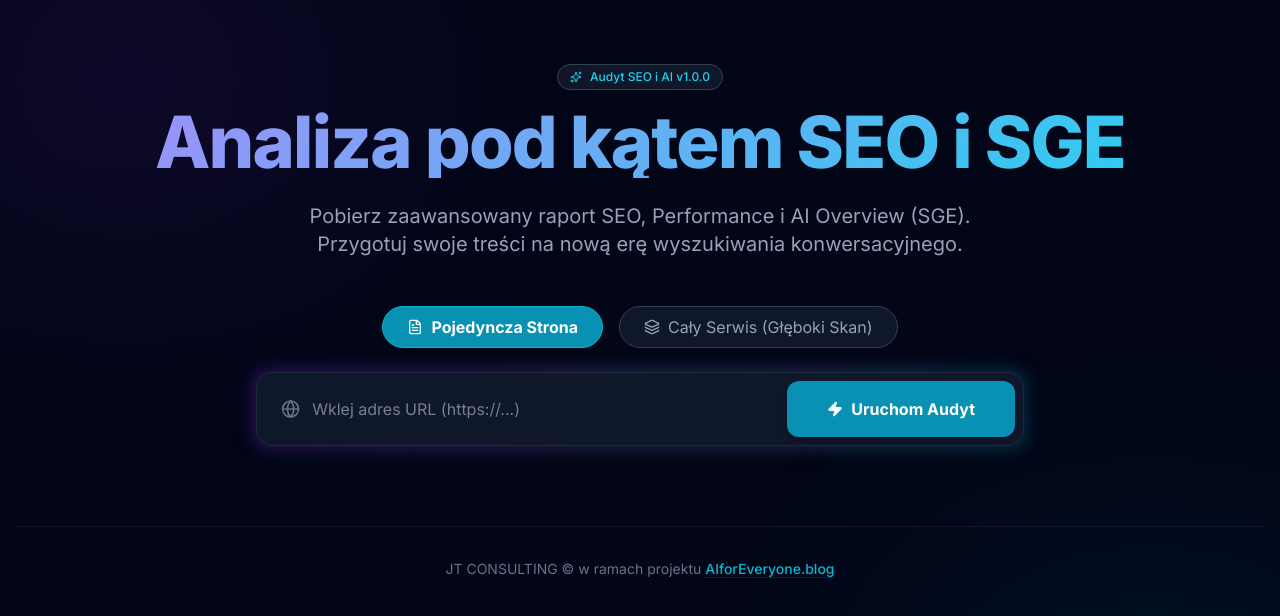
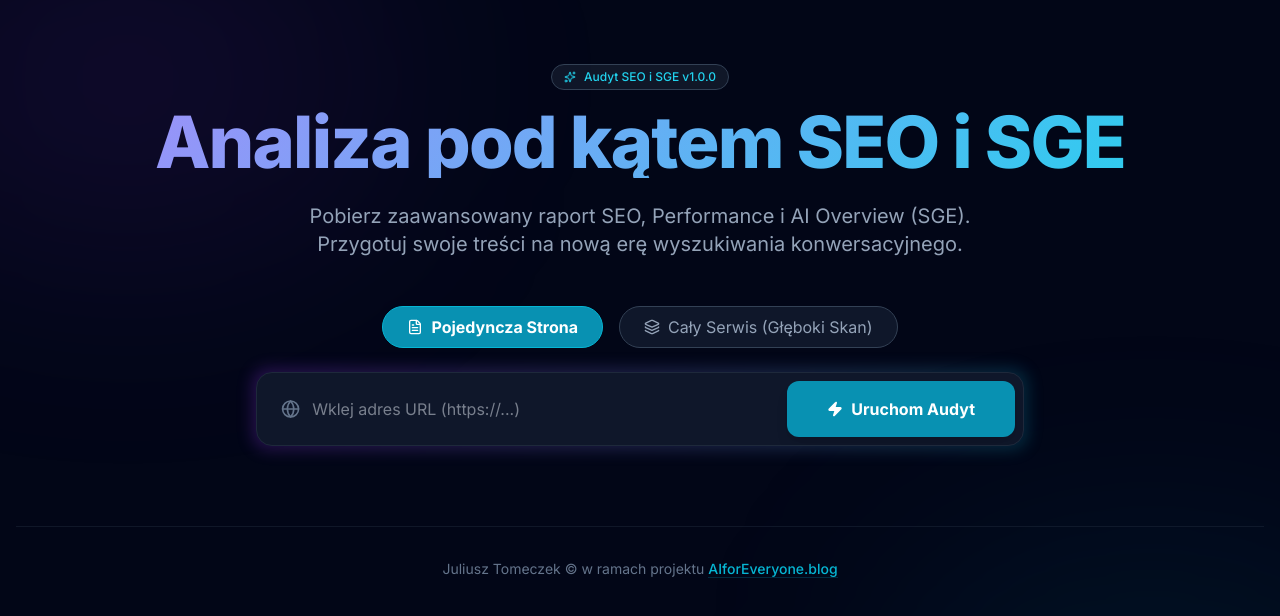
Before and after one commit to jtomeczek-dev/Audit-SEO-SGE, a Next.js app: page / in a window 1280 px wide. Shown: the top 616 px of the page. Built offline with nearby package versions, Linux system fonts and the light colour scheme.

Commit message:
refactor: rename project to Audyt SEO i SGE and update repository URL

```diff
--- a/src/app/page.tsx
+++ b/src/app/page.tsx
@@ -227,7 +227,7 @@ export default function Home() {
             pdf.setFont("Roboto", "normal");
             pdf.setTextColor(150, 150, 150);
             pdf.text(`Data opracowania: ${new Date().toLocaleDateString('pl-PL')}`, margin, pageHeight - 30);
-            pdf.text("Wygenerowano przez: Audyt SEO i AI", margin, pageHeight - 25);
+            pdf.text("Wygenerowano przez: Audyt SEO i SGE", margin, pageHeight - 25);
 
             // --- STRONA 2: PODSUMOWANIE MENEDŻERSKIE ---
             addNewPage();
@@ -398,7 +398,7 @@ export default function Home() {
                         >
                             <span className="inline-flex items-center gap-2 px-3 py-1 rounded-full bg-slate-800/50 border border-slate-700 text-xs font-medium text-cyan-400 mb-4">
                                 <Sparkles className="w-3 h-3" />
-                                Audyt SEO i AI v1.0.0
+                                Audyt SEO i SGE v1.0.0
                             </span>
                             <h1 className="text-5xl md:text-7xl font-extrabold tracking-tight mb-6 text-gradient">
                                 Analiza pod kątem SEO i SGE
@@ -859,7 +859,7 @@ export default function Home() {
                     </AnimatePresence>
                     <footer className="mt-20 py-8 border-t border-slate-800/50 text-center">
                         <p className="text-slate-500 text-sm">
-                            JT CONSULTING &copy; w ramach projektu{" "}
+                            Juliusz Tomeczek &copy; w ramach projektu{" "}
                             <a
                                 href="https://aiforeveryone.blog"
                                 target="_blank"
```
Also changed, not shown: 1 other file (tests, documents, lock files or other folders).
